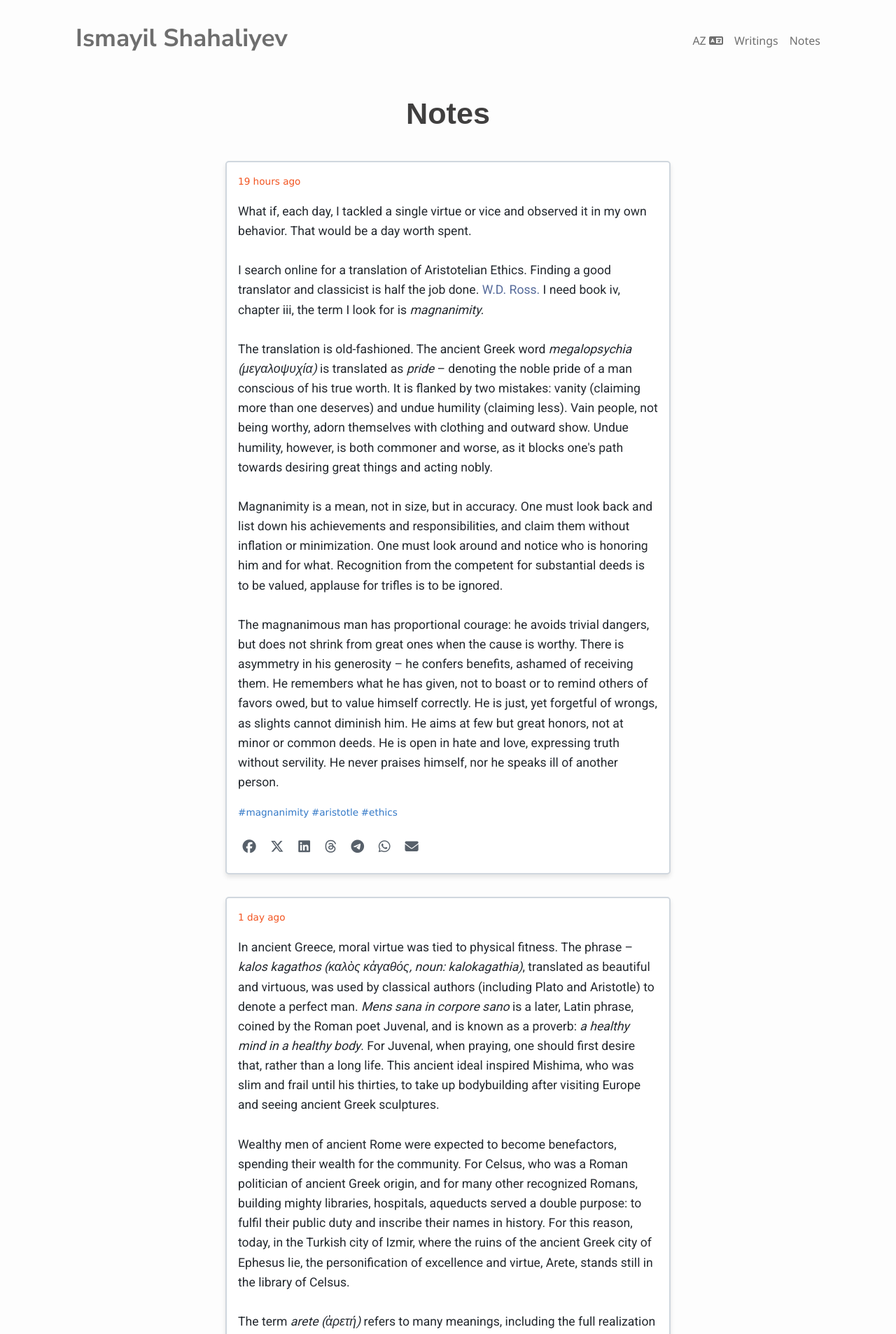
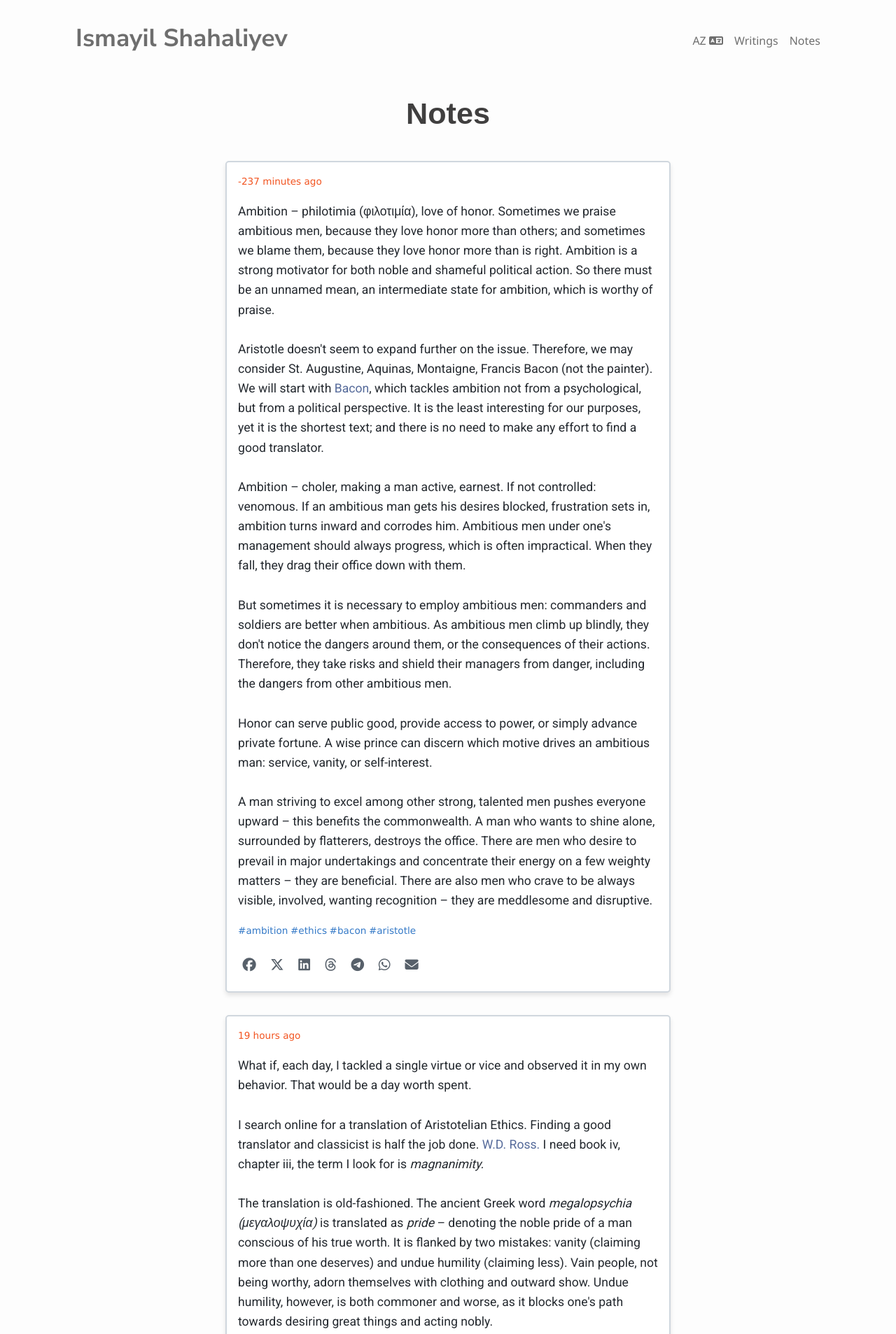
Before and after one commit to shahaliyev/shahaliyev.github.io, a Jekyll site: the page built from notes.html, in a window 1280 px wide. Shown: the top 1907 px of the page at 70% size. Built offline with Jekyll 4.4.1, drawn with Linux system fonts in a browser that asks for light colours; nearby versions of some CDN libraries.

Commit message:
note ambition

```diff
--- a/notes.html
+++ b/notes.html
@@ -15,6 +15,23 @@ layout: default
 </style>
 
 <article>
+      {%
+      include note.html
+      date="Aug 27, 2025, 01:47 AM"
+      content="Ambition &ndash; philotimia (φιλοτιμία), love of honor. Sometimes we praise ambitious men, because they love honor more than others; and sometimes we blame them, because they love honor more than is right. Ambition is a strong motivator for both noble and shameful political action. So there must be an unnamed mean, an intermediate state for ambition, which is worthy of praise.
+      <br><br>
+      Aristotle doesn't seem to expand further on the issue. Therefore, we may consider St. Augustine, Aquinas, Montaigne, Francis Bacon (not the painter). We will start with <a href='https://www.gutenberg.org/files/56463/56463-h/56463-h.htm'>Bacon</a>, which tackles ambition not from a psychological, but from a political perspective. It is the least interesting for our purposes, yet it is the shortest text; and there is no need to make any effort to find a good translator.
+      <br><br>
+      Ambition &ndash; choler, making a man active, earnest. If not controlled: venomous. If an ambitious man gets his desires blocked, frustration sets in, ambition turns inward and corrodes him. Ambitious men under one's management should always progress, which is often impractical. When they fall, they drag their office down with them.
+      <br><br>
+      But sometimes it is necessary to employ ambitious men: commanders and soldiers are better when ambitious. As ambitious men climb up blindly, they don't notice the dangers around them, or the consequences of their actions. Therefore, they take risks and shield their managers from danger, including the dangers from other ambitious men.
+      <br><br>
+      Honor can serve public good, provide access to power, or simply advance private fortune. A wise prince can discern which motive drives an ambitious man: service, vanity, or self-interest.
+      <br><br>
+      A man striving to excel among other strong, talented men pushes everyone upward &ndash; this benefits the commonwealth. A man who wants to shine alone, surrounded by flatterers, destroys the office. There are men who desire to prevail in major undertakings and concentrate their energy on a few weighty matters &ndash; they are beneficial. There are also men who crave to be always visible, involved, wanting recognition &ndash; they are meddlesome and disruptive.
+      "
+      tags="ambition,ethics,bacon,aristotle"
+      %}
    {%
       include note.html
       date="Aug 26, 2025, 02:46 AM"
```
